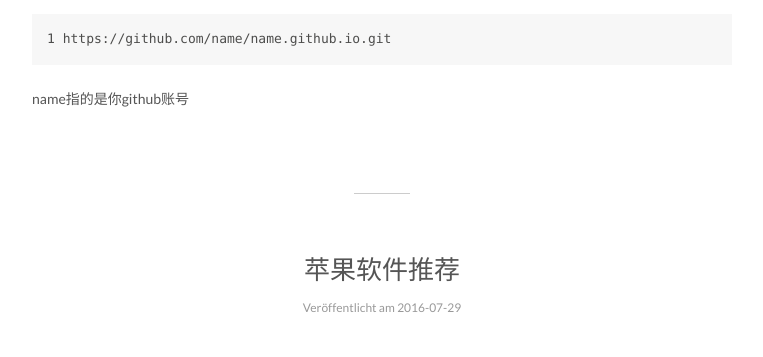
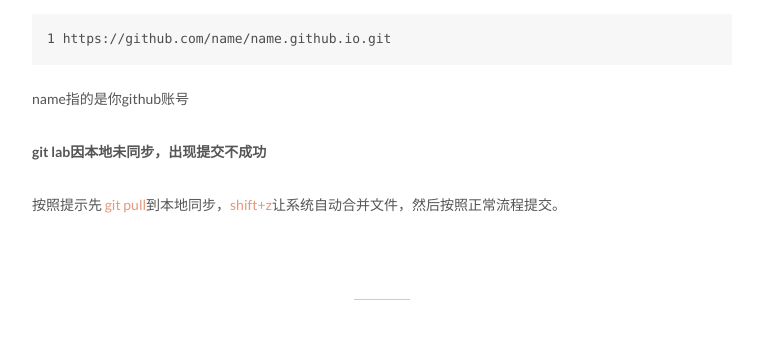
Before and after one commit to bai59728552/bai59728552, a plain HTML site: page index.html in a window 1280 px wide. Shown: the part 1240-1597 px from the top of the page, without its empty margins (258-1021 px from the left). Drawn offline with Linux system fonts and the light colour scheme.

Commit message:
Site updated: 2016-08-16 15:37:37

```diff
--- a/index.html
+++ b/index.html
@@ -295,6 +295,8 @@
 </code></pre><p>修改为：</p>
 <pre><code>1 https://github.com/name/name.github.io.git
 </code></pre><p>name指的是你github账号</p>
+<p><strong>git lab因本地未同步，出现提交不成功</strong></p>
+<p>按照提示先 <font color="#e9967a">git pull</font>到本地同步，<font color="#e9967a">shift+z</font>让系统自动合并文件，然后按照正常流程提交。</p>
 
 
 
```
Also changed, not shown: 2016/07/29/test/index.html (+3 -1 lines).
